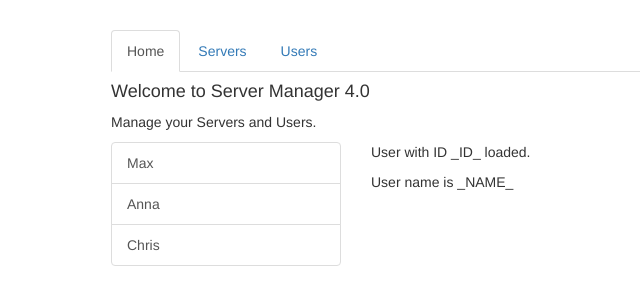
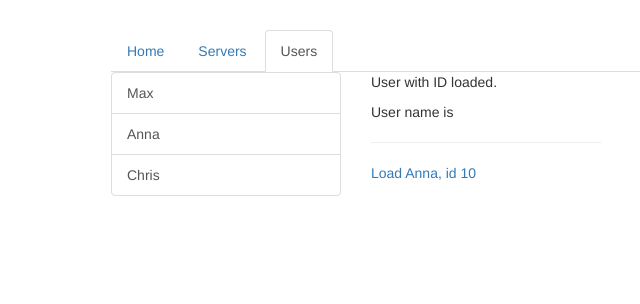
Before and after one commit to marcelorvergara/angular-routes, an Angular app: page /users in a window 1280 px wide. Shown: the top 304 px of the page, without its empty margins (154-794 px from the left). Built offline with nearby package versions, Linux system fonts and the light colour scheme.

Commit message:
second commit

```diff
--- a/src/app/app.component.html
+++ b/src/app/app.component.html
@@ -2,15 +2,17 @@
   <div class="row">
     <div class="col-xs-12 col-sm-10 col-md-8 col-sm-offset-1 col-md-offset-2">
       <ul class="nav nav-tabs">
-        <li role="presentation" class="active"><a routerLink="">Home</a></li>
-        <li role="presentation"><a routerLink="servers">Servers</a></li>
-        <li role="presentation"><a [routerLink]="['users']">Users</a></li>
+        <li role="presentation"
+          routerLinkActive="active"
+          [routerLinkActiveOptions]="{exact: true}">
+          <a routerLink="/">Home</a></li>
+        <li role="presentation"
+          routerLinkActive="active">
+          <a routerLink="servers">Servers</a></li>
+        <li role="presentation"
+          routerLinkActive="active">
+          <a [routerLink]="['users']">Users</a></li>
       </ul>
-    </div>
-  </div>
-  <div class="row">
-    <div class="col-xs-12 col-sm-10 col-md-8 col-sm-offset-1 col-md-offset-2">
-      <app-home></app-home>
     </div>
   </div>
   <div class="row">
--- a/src/app/app.module.ts
+++ b/src/app/app.module.ts
@@ -16,7 +16,9 @@
 const appRouters: Routes = [
   { path: '', component: HomeComponent },
   { path: 'users', component: UsersComponent },
-  { path: 'servers', component: ServersComponent }
+  { path: 'users/:id/:name', component: UserComponent },
+  { path: 'servers', component: ServersComponent },
+  { path: 'servers/:id/edit', component: EditServerComponent },
 ]
 
 @NgModule({
--- a/src/app/home/home.component.html
+++ b/src/app/home/home.component.html
@@ -1,2 +1,3 @@
 <h4>Welcome to Server Manager 4.0</h4>
 <p>Manage your Servers and Users.</p>
+<button class="btn btn-primary" (click)="onLoadServers(1)">Load Servers (1)</button>
--- a/src/app/home/home.component.ts
+++ b/src/app/home/home.component.ts
@@ -1,4 +1,5 @@
 import { Component, OnInit } from '@angular/core';
+import { Router } from '@angular/router';
 
 @Component({
   selector: 'app-home',
@@ -7,9 +8,16 @@
 })
 export class HomeComponent implements OnInit {
 
-  constructor() { }
+  constructor(private router: Router) { }
 
   ngOnInit() {
   }
 
+  onLoadServers(id: number) {
+    // complex calculation
+    setTimeout(() => {
+      this.router.navigate(['/servers', id, 'edit'], {queryParams: {allowEdit: 1}, fragment: 'loading'})
+    }, 500)
+
+  }
 }
--- a/src/app/servers/servers.component.html
+++ b/src/app/servers/servers.component.html
@@ -2,6 +2,9 @@
   <div class="col-xs-12 col-sm-4">
     <div class="list-group">
       <a
+        [routerLink]="['/servers', 5, 'edit']"
+        [queryParams]="{allowEdit: 1}"
+        fragment="loading"
         href="#"
         class="list-group-item"
         *ngFor="let server of servers">
@@ -10,7 +13,7 @@
     </div>
   </div>
   <div class="col-xs-12 col-sm-4">
-    <a routerLink="/servers">Reload Page</a>
+    <button class="btn btn-primary" (click)="onReload()">Reload Page</button>
     <app-edit-server></app-edit-server>
     <hr>
     <app-server></app-server>
--- a/src/app/servers/servers.component.ts
+++ b/src/app/servers/servers.component.ts
@@ -1,5 +1,6 @@
 import { Component, OnInit } from '@angular/core';
 import { ServersService } from './servers.service';
+import { ActivatedRoute, Router } from '@angular/router';
 
 @Component({
   selector: 'app-servers',
@@ -9,10 +10,15 @@
 export class ServersComponent implements OnInit {
   public servers: {id: number, name: string, status: string}[] = [];
 
-  constructor(private serversService: ServersService) { }
+  constructor(private serversService: ServersService,
+    private router: Router,
+    private route: ActivatedRoute) { }
 
   ngOnInit() {
     this.servers = this.serversService.getServers();
   }
 
+  onReload() {
+    // this.router.navigate(['servers'], {relativeTo: this.route})
+  }
 }
--- a/src/app/users/user/user.component.html
+++ b/src/app/users/user/user.component.html
@@ -1,2 +1,4 @@
-<p>User with ID _ID_ loaded.</p>
-<p>User name is _NAME_</p>
+<p>User with ID {{ user.id }} loaded.</p>
+<p>User name is {{ user.name }}</p>
+<hr>
+<a [routerLink]="['/users', 10, 'Anna']">Load Anna, id 10</a>
--- a/src/app/users/user/user.component.ts
+++ b/src/app/users/user/user.component.ts
@@ -1,16 +1,33 @@
-import { Component, OnInit } from '@angular/core';
+import { Component, OnDestroy, OnInit } from '@angular/core';
+import { ActivatedRoute, Params } from '@angular/router';
+import { Subscription } from 'rxjs';
 
 @Component({
   selector: 'app-user',
   templateUrl: './user.component.html',
   styleUrls: ['./user.component.css']
 })
-export class UserComponent implements OnInit {
+export class UserComponent implements OnInit, OnDestroy {
   user: {id: number, name: string};
+  paramsSubscription: Subscription
 
-  constructor() { }
+  constructor(private route: ActivatedRoute) { }
 
   ngOnInit() {
-  }
+    this.user = {
+      id: this.route.snapshot.params['id'],
+      name: this.route.snapshot.params['name']
+    }
+    this.paramsSubscription = this.route.params.subscribe(
+      (params: Params)=>{
+        this.user.id = params['id'];
+        this.user.name = params['name']
+      }
+      )
+    }
+
+    ngOnDestroy(): void {
+      this.paramsSubscription.unsubscribe()
+    }
 
 }
```
Also changed, not shown: 1 other file (tests, documents, lock files or other folders).
